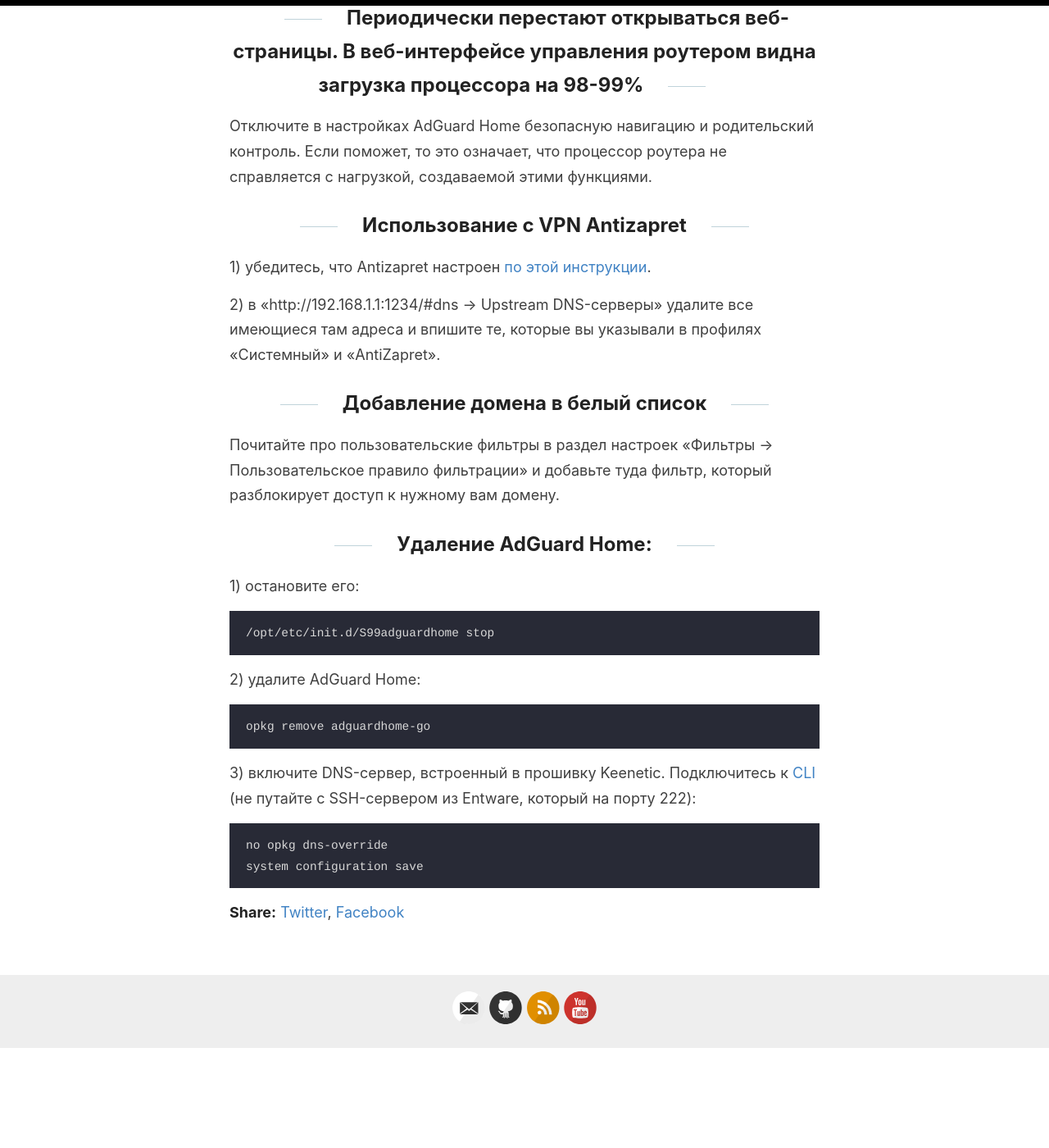
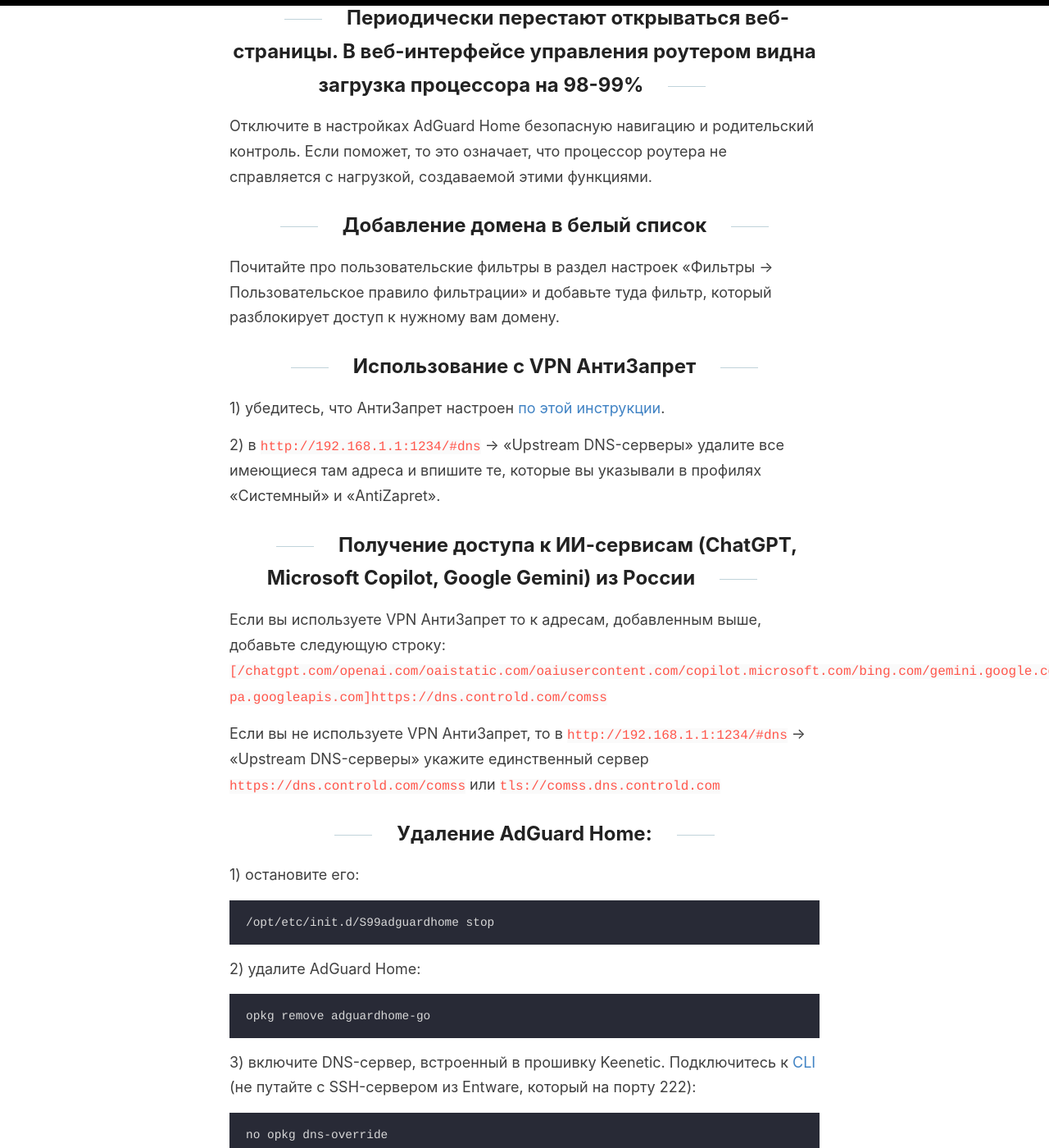
Before and after one commit to dartraiden/dartraiden.github.io, a Jekyll site: the page built from _posts/2020-12-13-AdGuard-Home-Keenetic.md, in a window 1280 px wide and 1400 px high, scrolled down 1912 px. Shown: the whole window at 82% size. Built offline with Jekyll 4.4.1, drawn with Linux system fonts in a browser that asks for light colours; our own code applies the rules of GitHub Pages for plain Markdown files; before the commit the page ends 3190 px from its top, so only the background shows below that.

Commit message:
AdGuard Home: add AI unblock

```diff
--- a/_posts/2020-12-13-AdGuard-Home-Keenetic.md
+++ b/_posts/2020-12-13-AdGuard-Home-Keenetic.md
@@ -44,13 +44,19 @@
 ## Периодически перестают открываться веб-страницы. В веб-интерфейсе управления роутером видна загрузка процессора на 98-99%
 Отключите в настройках AdGuard Home безопасную навигацию и родительский контроль. Если поможет, то это означает, что процессор роутера не справляется с нагрузкой, создаваемой этими функциями.
 
-## Использование с VPN Antizapret
-1) убедитесь, что Antizapret настроен [по этой инструкции](https://t.me/FuckYouRKN/7).
-
-2) в «http://192.168.1.1:1234/#dns → Upstream DNS-серверы» удалите все имеющиеся там адреса и впишите те, которые вы указывали в профилях «Системный» и «AntiZapret».
-
 ## Добавление домена в белый список
 Почитайте про пользовательские фильтры в раздел настроек «Фильтры → Пользовательское правило фильтрации» и добавьте туда фильтр, который разблокирует доступ к нужному вам домену.
+
+## Использование с VPN АнтиЗапрет
+1) убедитесь, что АнтиЗапрет настроен [по этой инструкции](https://t.me/FuckYouRKN/7).
+
+2) в `http://192.168.1.1:1234/#dns` → «Upstream DNS-серверы» удалите все имеющиеся там адреса и впишите те, которые вы указывали в профилях «Системный» и «AntiZapret».
+
+## Получение доступа к ИИ-сервисам (ChatGPT, Microsoft Copilot, Google Gemini) из России
+Если вы используете VPN АнтиЗапрет то к адресам, добавленным выше, добавьте следующую строку:
+`[/chatgpt.com/openai.com/oaistatic.com/oaiusercontent.com/copilot.microsoft.com/bing.com/gemini.google.com/proactivebackend-pa.googleapis.com]https://dns.controld.com/comss`
+
+Если вы не используете VPN АнтиЗапрет, то в `http://192.168.1.1:1234/#dns` → «Upstream DNS-серверы» укажите единственный сервер `https://dns.controld.com/comss` или `tls://comss.dns.controld.com`
 
 ## Удаление AdGuard Home:
 1) остановите его:
```
